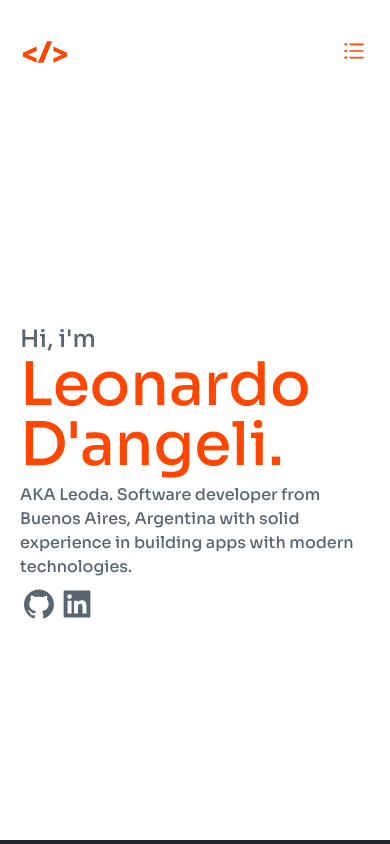
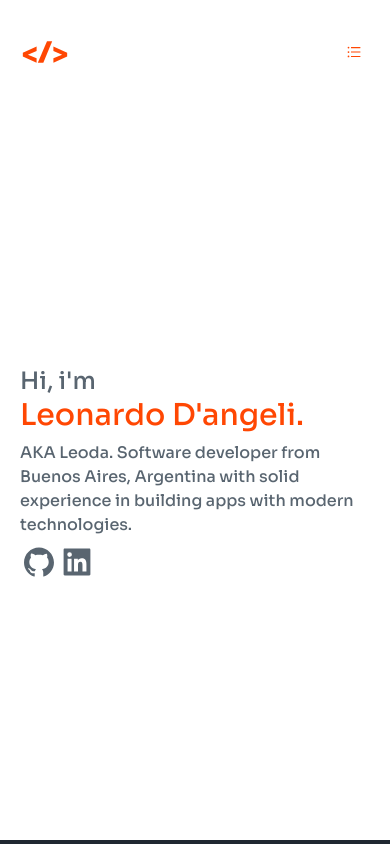
Before and after one commit to LeoD-E1/personal-web, a React (Vite) app: page / in a window 390 px wide. Shown: the top 844 px of the page. Built offline with nearby package versions, Linux system fonts and the light colour scheme.

Commit message:
[update] modif in works.json and header and menu

```diff
--- a/public/works.json
+++ b/public/works.json
@@ -2,7 +2,7 @@
 	{
 		"id": 1,
 		"active": false,
-		"topics": ["python", "javascript", "HTML", "CSS"],
+		"topics": ["python", "Javascript", "HTML", "CSS"],
 		"name": "Gabiteacher",
 		"link": "https://gabiteacher.herokuapp.com/",
 		"portrait": "",
@@ -13,7 +13,7 @@
 	{
 		"id": 2,
 		"active": true,
-		"topics": ["HTML", "CSS", "javascript"],
+		"topics": ["HTML", "CSS", "Javascript"],
 		"name": "Api-Weather",
 		"link": "https://leoda-apiweather.netlify.app/",
 		"portrait": "https://preview.redd.it/37i7ugj21mf51.jpg?width=3840&format=pjpg&auto=webp&s=5f81f5d1e1c079ce41bed20b2859b5b86f937186",
@@ -24,7 +24,7 @@
 	{
 		"id": 3,
 		"active": true,
-		"topics": ["react", "javascript"],
+		"topics": ["React", "Javascript"],
 		"name": " User profile screen",
 		"link": "https://leoda-profile-user.netlify.app/",
 		"portrait": "https://fondosmil.com/fondo/17010.jpg",
@@ -35,18 +35,18 @@
 	{
 		"id": 4,
 		"active": true,
-		"topics": ["HTML", "CSS", "javascript"],
+		"topics": ["HTML", "CSS", "Javascript"],
 		"name": "Vainilla-cart",
 		"link": "https://leoda-ecommerce.netlify.app/",
 		"portrait": "https://s1.1zoom.me/b5050/219/Fast_food_Pizza_Tomatoes_Wood_planks_562796_3840x2160.jpg",
 		"images": [],
-		"description": "A simple cart aplication made with vainilla javascript.",
+		"description": "A simple cart aplication made with vainilla Javascript.",
 		"date": "15-02-2021"
 	},
 	{
 		"id": 5,
 		"active": false,
-		"topics": ["react", "javascript"],
+		"topics": ["React", "Typescript", "TailwindCSS"],
 		"name": "Leoda-shop",
 		"link": "https://leoda-shop.vercel.app/",
 		"portrait": "",
@@ -57,7 +57,7 @@
 	{
 		"id": 6,
 		"active": true,
-		"topics": ["react", "javascript"],
+		"topics": ["React", "Javascript"],
 		"name": "Giff App",
 		"link": "https://leoda-giff.vercel.app/",
 		"portrait": "",
@@ -68,7 +68,7 @@
 	{
 		"id": 7,
 		"active": true,
-		"topics": ["react", "javascript, TailwindCSS"],
+		"topics": ["React", "Javascript", "TailwindCSS"],
 		"name": "Pos Food System",
 		"link": "https://leoda-pos-system.vercel.app/",
 		"portrait": "",
@@ -79,7 +79,7 @@
 	{
 		"id": 8,
 		"active": true,
-		"topics": ["react", "javascript", "Chakra UI"],
+		"topics": ["React", "Javascript", "Chakra UI"],
 		"name": "Previous portfolio",
 		"link": "https://leoda-dev.vercel.app/",
 		"portrait": "",
--- a/src/components/layout/header/Header.tsx
+++ b/src/components/layout/header/Header.tsx
@@ -38,7 +38,7 @@ const Header = () => {
 	return (
 		<>
 			{menu && <Menu setOpen={setMenu} navigation={navbar} />}
-			<header className='w-full sticky bg-opacity-90 py-7 backdrop-blur'>
+			<header className='w-full sticky bg-opacity-90 py-7 backdrop-blur md:border-b md:border-[#EBEBED]'>
 				<div className='layout-container flex justify-between items-center'>
 					<img src={leodaLogo} alt='leoda-Logo' className='object-cover' />
 					<section>
@@ -63,9 +63,9 @@ const Header = () => {
 								</a>
 							</ul>
 						</nav>
-						<div className='md:hidden flex m-1'>
+						<div className='md:hidden rounded-full hover:bg-gray-light p-1'>
 							<button onClick={() => setMenu(!menu)}>
-								{!menu && <BarsOutlined className='text-orange text-2xl' />}
+								{!menu && <BarsOutlined className='text-orange h-5 w-5' />}
 							</button>
 						</div>
 					</section>
--- a/src/components/layout/header/Menu.tsx
+++ b/src/components/layout/header/Menu.tsx
@@ -9,8 +9,8 @@ const Menu = (props: any) => {
 		<>
 			<motion.div
 				className='relative z-10 lg:hidden'
-				animate={{ x: 0 }}
-				initial={false}
+				animate={{ opacity: 1 }}
+				initial={{ opacity: 0 }}
 			>
 				<div className='fixed h-full md:max-w-sm w-full bg-dark-gray shadow-xl flex flex-col overflow-y-auto bg-opacity-90 backdrop-blur'>
 					<CloseCircleOutlined
--- a/src/views/Welcome.tsx
+++ b/src/views/Welcome.tsx
@@ -5,11 +5,19 @@ import { Link } from 'react-router-dom';
 
 const Welcome = () => {
 	return (
-		<motion.div initial={{ x: -100 }} animate={{ x: 0 }} className='h-[87vh]'>
+		<>
+			<motion.div
+				initial={{ y: -100 }}
+				animate={{ y: [0, 50, 0] }}
+				className='h-[87vh] relative'
+			>
+				<div className='absolute flex h-[87vh] bg-night-blue'></div>
 				<div className='h-full layout-container flex justify-around items-center'>
 					<section>
 						<p className='text-2xl'>Hi, i'm</p>
-					<h2 className='text-6xl text-orange'>Leonardo D'angeli.</h2>
+						<h2 className='md:text-6xl text-3xl text-orange'>
+							Leonardo D'angeli.
+						</h2>
 						<div className='max-w-lg'>
 							<p className='my-2'>
 								AKA Leoda. Software developer from Buenos Aires, Argentina with
@@ -23,6 +31,7 @@ const Welcome = () => {
 					</section>
 				</div>
 			</motion.div>
+		</>
 	);
 };
 
--- a/src/views/about/About.tsx
+++ b/src/views/about/About.tsx
@@ -8,11 +8,11 @@ const About = () => {
 					<img
 						className='object-cover w-full h-full'
 						src={leoda}
-						alt='leonardo-d-angeli'
+						alt='Leonardo D angeli'
 					/>
 				</div>
 				<div className='w-full flex flex-col md:flex-row justify-center items-center md:w-[50%] text-white bg-dark-gray'>
-					<div className='md:hidden relative w-[200px] h-[200px] flex'>
+					<div className='md:hidden relative w-[150px] h-[150px] sm:w-[200px] sm:h-[200px] flex'>
 						<img
 							className='rounded-full object-cover w-full h-full'
 							src={leoda}
```
Lines whose indentation alone changed are shown as unchanged.
